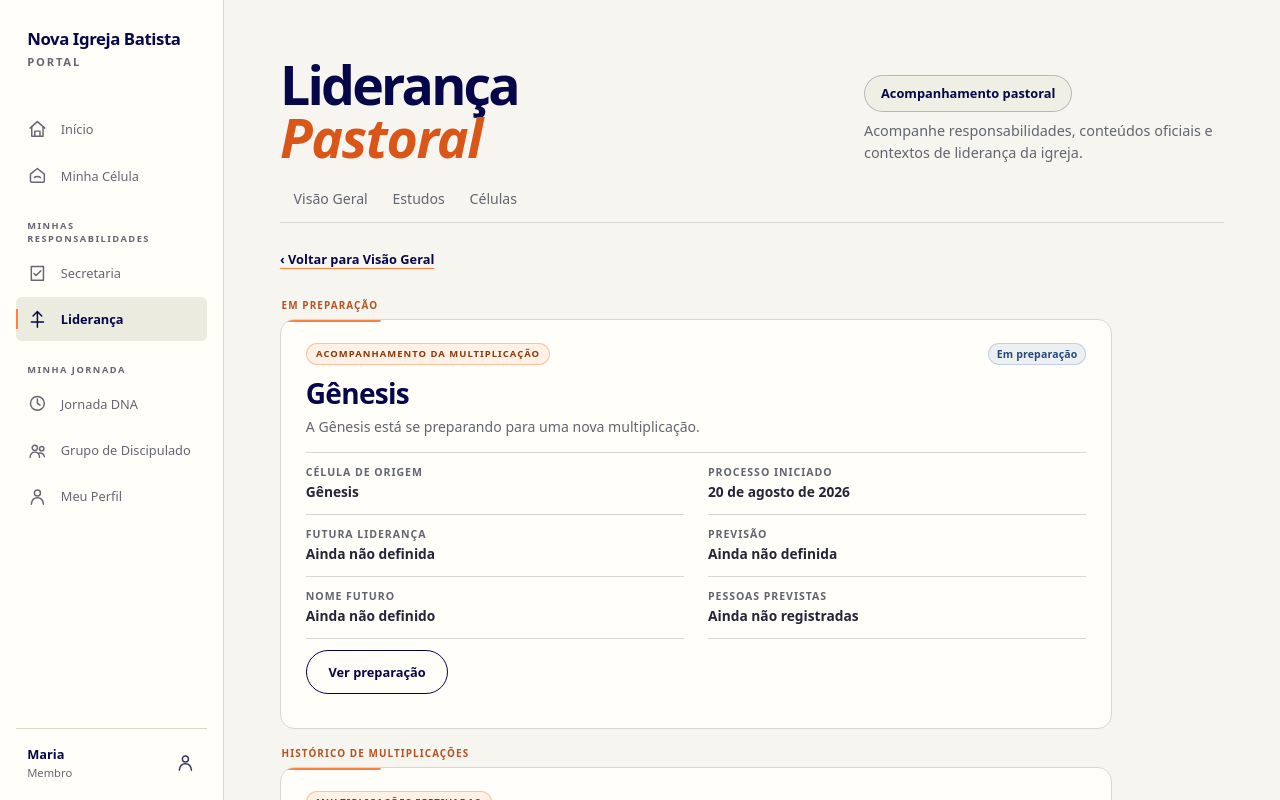
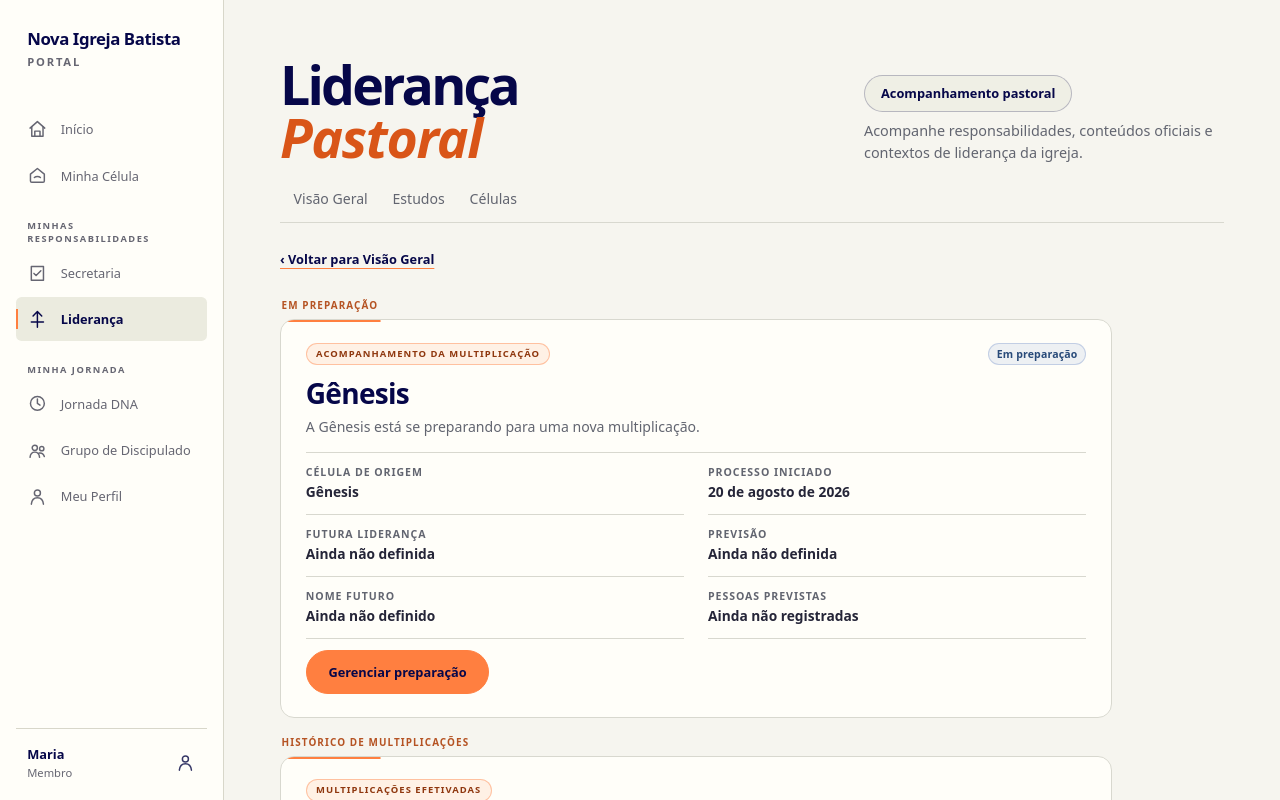
Before and after one commit to hiltonferreira/portal-novaigrejabatista, a Next.js app: page /pastor/multiplicacoes in a window 1280 px wide. Shown: the top 800 px of the page. Built offline with nearby package versions, Linux system fonts and the light colour scheme.

Commit message:
feat: add multiplication management entry point

```diff
--- a/app/pastor/multiplicacoes/page.tsx
+++ b/app/pastor/multiplicacoes/page.tsx
@@ -39,15 +39,14 @@ export default function Page() {
                 <dl className={multiplicationStyles.details}>
                   <div><dt>Célula de origem</dt><dd>{parentCell?.name ?? "Não registrada"}</dd></div>
                   <div><dt>Processo iniciado</dt><dd>{formatDate(item.startedOn)}</dd></div>
-                  <div><dt>Futura liderança</dt><dd>Ainda não definida</dd></div>
-                  <div><dt>Previsão</dt><dd>Ainda não definida</dd></div>
-                  <div><dt>Nome futuro</dt><dd>Ainda não definido</dd></div>
-                  <div><dt>Pessoas previstas</dt><dd>Ainda não registradas</dd></div>
+                  <div><dt>Futura liderança</dt><dd className={multiplicationStyles.pendingValue}>Ainda não definida</dd></div>
+                  <div><dt>Previsão</dt><dd className={multiplicationStyles.pendingValue}>Ainda não definida</dd></div>
+                  <div><dt>Nome futuro</dt><dd className={multiplicationStyles.pendingValue}>Ainda não definido</dd></div>
+                  <div><dt>Pessoas previstas</dt><dd className={multiplicationStyles.pendingValue}>Ainda não registradas</dd></div>
                 </dl>
-                <details className={multiplicationStyles.disclosure}>
-                  <summary className="action-link secondary">Ver preparação</summary>
-                  <p>Durante a preparação, as pessoas permanecem vinculadas à célula de origem. A efetivação da multiplicação é que cria a célula-filha e atualiza as relações derivadas.</p>
-                </details>
+                <Link className="action-link primary" href={`/pastor/multiplicacoes/${item.id}`}>
+                  Gerenciar preparação
+                </Link>
               </article>
             );
           }) : <article className={`${styles.overviewCard} ${multiplicationStyles.card}`}><ContextTag>Acompanhamento da multiplicação</ContextTag><p>Nenhuma multiplicação está em preparação neste momento.</p></article>}
```
